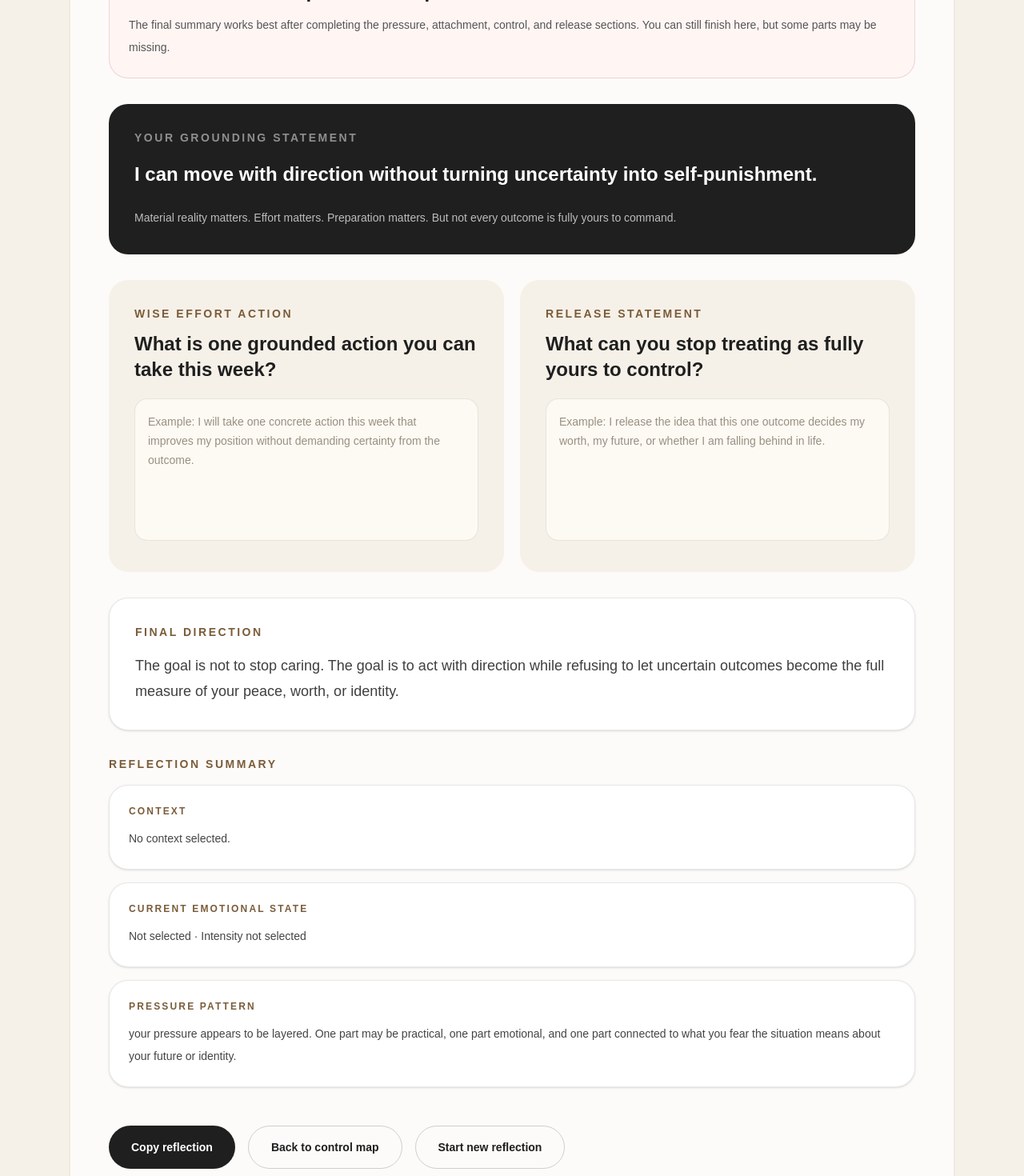
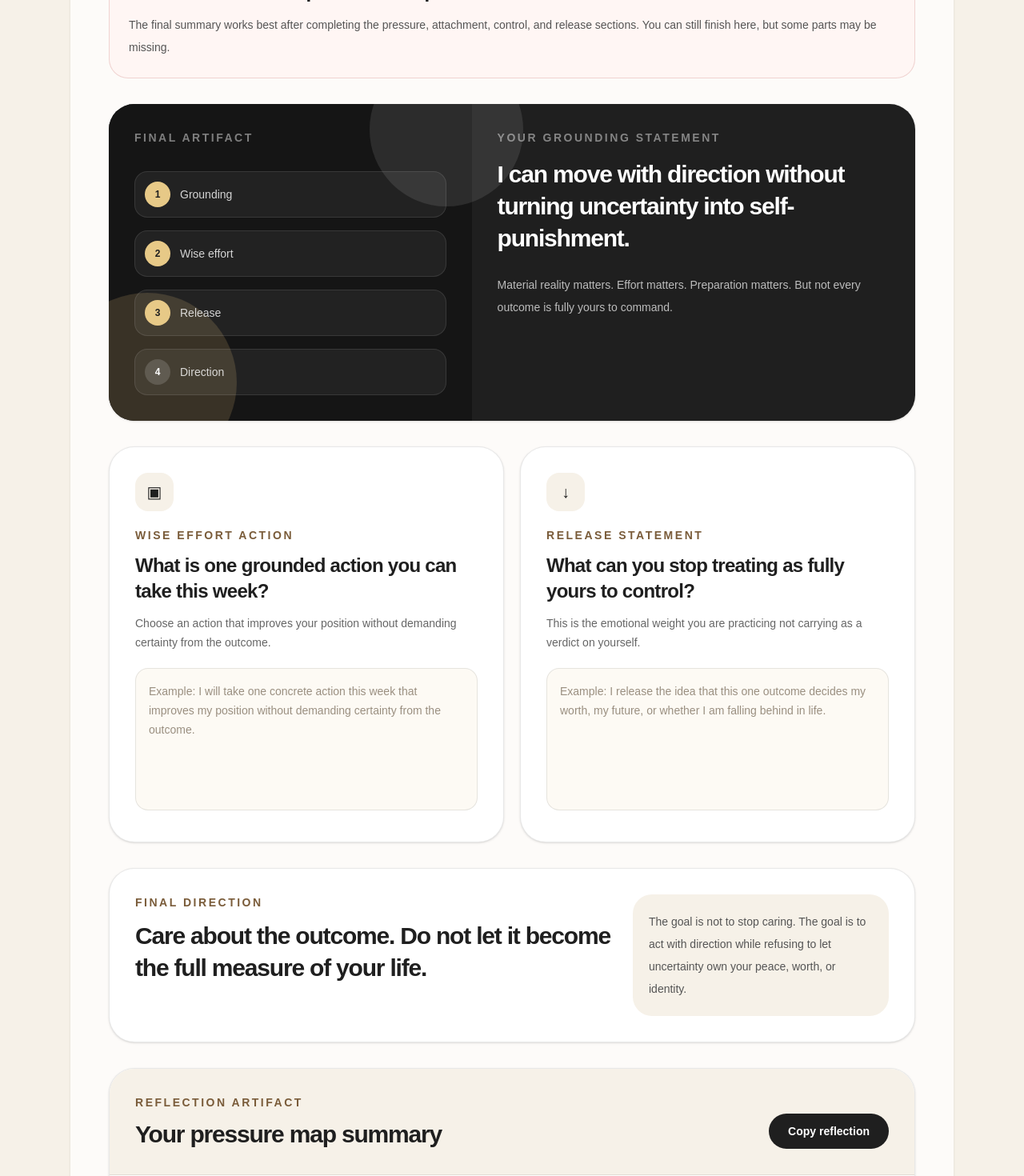
Before and after one commit to diegouriber/under-pressure, a Next.js app: page /final in a window 1280 px wide. Shown: the part 440-1910 px from the top of the page at 80% size. Built offline with nearby package versions, Linux system fonts and the light colour scheme.

Commit message:
Improve final reflection artifact

```diff
--- a/app/final/page.tsx
+++ b/app/final/page.tsx
@@ -94,30 +94,61 @@ export default function FinalPage() {
           </section>
         )}
 
-        <section className="rounded-3xl bg-[#1f1f1f] p-6 text-white md:p-8">
-          <p className="text-sm font-semibold uppercase tracking-[0.18em] text-white/50">
+        <section className="overflow-hidden rounded-[2rem] bg-[#1f1f1f] text-white shadow-sm">
+          <div className="grid gap-0 md:grid-cols-[0.9fr_1.1fr]">
+            <div className="relative min-h-[280px] bg-[#151515] p-6 md:p-8">
+              <div className="absolute -right-16 -top-16 h-48 w-48 rounded-full bg-white/10" />
+              <div className="absolute -bottom-16 -left-16 h-56 w-56 rounded-full bg-[#c9a66b]/20" />
+
+              <div className="relative z-10">
+                <p className="text-sm font-semibold uppercase tracking-[0.18em] text-white/45">
+                  Final artifact
+                </p>
+
+                <div className="mt-8 space-y-4">
+                  <FinalNode number="1" label="Grounding" active />
+                  <FinalNode number="2" label="Wise effort" active />
+                  <FinalNode number="3" label="Release" active />
+                  <FinalNode number="4" label="Direction" />
+                </div>
+              </div>
+            </div>
+
+            <div className="p-6 md:p-8">
+              <p className="text-sm font-semibold uppercase tracking-[0.18em] text-white/45">
                 Your grounding statement
               </p>
 
-          <h2 className="mt-4 text-2xl font-semibold leading-10">
+              <h2 className="mt-4 text-3xl font-semibold leading-10 tracking-[-0.04em]">
                 {analysis.groundingStatement}
               </h2>
 
-          <p className="mt-5 text-sm leading-7 text-white/70">
-            Material reality matters. Effort matters. Preparation matters. But
-            not every outcome is fully yours to command.
+              <p className="mt-6 text-sm leading-7 text-white/70">
+                Material reality matters. Effort matters. Preparation matters.
+                But not every outcome is fully yours to command.
               </p>
+            </div>
+          </div>
         </section>
 
-        <div className="grid gap-5 md:grid-cols-2">
-          <section className="rounded-3xl bg-[#f6f1e8] p-6 md:p-8">
-            <p className="text-sm font-semibold uppercase tracking-[0.18em] text-[#7a5c3a]">
+        <section className="grid gap-5 md:grid-cols-2">
+          <div className="rounded-[2rem] border border-[#1f1f1f]/10 bg-white p-6 shadow-sm md:p-8">
+            <div className="flex h-12 w-12 items-center justify-center rounded-2xl bg-[#f6f1e8] text-xl text-[#1f1f1f]">
+              ▣
+            </div>
+
+            <p className="mt-5 text-sm font-semibold uppercase tracking-[0.18em] text-[#7a5c3a]">
               Wise effort action
             </p>
 
-            <h2 className="mt-3 text-2xl font-semibold text-[#1f1f1f]">
+            <h2 className="mt-3 text-2xl font-semibold tracking-[-0.03em] text-[#1f1f1f]">
               What is one grounded action you can take this week?
             </h2>
+
+            <p className="mt-3 text-sm leading-6 text-[#666]">
+              Choose an action that improves your position without demanding
+              certainty from the outcome.
+            </p>
 
             <textarea
               rows={6}
@@ -128,16 +159,25 @@ export default function FinalPage() {
               placeholder={buildWiseEffortPlaceholder(session)}
               className="mt-5 w-full resize-none rounded-2xl border border-[#1f1f1f]/10 bg-[#fdfaf4] p-4 text-sm leading-6 text-[#1f1f1f] outline-none transition placeholder:text-[#9a8f80] focus:border-[#7a5c3a]"
             />
-          </section>
+          </div>
 
-          <section className="rounded-3xl bg-[#f6f1e8] p-6 md:p-8">
-            <p className="text-sm font-semibold uppercase tracking-[0.18em] text-[#7a5c3a]">
+          <div className="rounded-[2rem] border border-[#1f1f1f]/10 bg-white p-6 shadow-sm md:p-8">
+            <div className="flex h-12 w-12 items-center justify-center rounded-2xl bg-[#f6f1e8] text-xl text-[#1f1f1f]">
+              ↓
+            </div>
+
+            <p className="mt-5 text-sm font-semibold uppercase tracking-[0.18em] text-[#7a5c3a]">
               Release statement
             </p>
 
-            <h2 className="mt-3 text-2xl font-semibold text-[#1f1f1f]">
+            <h2 className="mt-3 text-2xl font-semibold tracking-[-0.03em] text-[#1f1f1f]">
               What can you stop treating as fully yours to control?
             </h2>
+
+            <p className="mt-3 text-sm leading-6 text-[#666]">
+              This is the emotional weight you are practicing not carrying as a
+              verdict on yourself.
+            </p>
 
             <textarea
               rows={6}
@@ -148,34 +188,64 @@ export default function FinalPage() {
               placeholder={buildReleasePlaceholder(session)}
               className="mt-5 w-full resize-none rounded-2xl border border-[#1f1f1f]/10 bg-[#fdfaf4] p-4 text-sm leading-6 text-[#1f1f1f] outline-none transition placeholder:text-[#9a8f80] focus:border-[#7a5c3a]"
             />
+          </div>
         </section>
-        </div>
 
-        <section className="rounded-3xl border border-[#1f1f1f]/10 bg-white p-6 shadow-sm md:p-8">
+        <section className="rounded-[2rem] border border-[#1f1f1f]/10 bg-white p-6 shadow-sm md:p-8">
+          <div className="flex flex-col gap-6 md:flex-row md:items-start md:justify-between">
+            <div>
               <p className="text-sm font-semibold uppercase tracking-[0.18em] text-[#7a5c3a]">
                 Final direction
               </p>
 
-          <p className="mt-4 text-lg leading-8 text-[#3f3f3f]">
-            The goal is not to stop caring. The goal is to act with direction
-            while refusing to let uncertain outcomes become the full measure of
-            your peace, worth, or identity.
+              <h2 className="mt-3 max-w-2xl text-3xl font-semibold leading-10 tracking-[-0.04em] text-[#1f1f1f]">
+                Care about the outcome. Do not let it become the full measure of
+                your life.
+              </h2>
+            </div>
+
+            <div className="rounded-3xl bg-[#f6f1e8] p-5 md:max-w-xs">
+              <p className="text-sm leading-7 text-[#555]">
+                The goal is not to stop caring. The goal is to act with
+                direction while refusing to let uncertainty own your peace,
+                worth, or identity.
               </p>
+            </div>
+          </div>
         </section>
 
-        <section>
-          <p className="mb-4 text-sm font-semibold uppercase tracking-[0.18em] text-[#7a5c3a]">
-            Reflection summary
+        <section className="overflow-hidden rounded-[2rem] border border-[#1f1f1f]/10 bg-white shadow-sm">
+          <div className="border-b border-[#1f1f1f]/10 bg-[#f6f1e8] p-6 md:p-8">
+            <div className="flex flex-col gap-4 md:flex-row md:items-end md:justify-between">
+              <div>
+                <p className="text-sm font-semibold uppercase tracking-[0.18em] text-[#7a5c3a]">
+                  Reflection artifact
                 </p>
 
+                <h2 className="mt-3 text-3xl font-semibold tracking-[-0.04em] text-[#1f1f1f]">
+                  Your pressure map summary
+                </h2>
+              </div>
+
+              <button
+                type="button"
+                onClick={copyReflection}
+                className="rounded-full bg-[#1f1f1f] px-6 py-3 text-center text-sm font-semibold text-white transition hover:opacity-90"
+              >
+                {copied ? "Copied reflection" : "Copy reflection"}
+              </button>
+            </div>
+          </div>
+
+          <div className="p-6 md:p-8">
             <div className="grid gap-4">
-            <SummaryCard
+              <ArtifactCard
                 title="Context"
                 content={buildContextSummary(session)}
                 alwaysShow
               />
 
-            <SummaryCard
+              <ArtifactCard
                 title="Current emotional state"
                 content={`${session.mood || "Not selected"} · Intensity ${
                   session.intensity || "not selected"
@@ -183,53 +253,62 @@ export default function FinalPage() {
                 alwaysShow
               />
 
-            <SummaryCard
-              title="Pressure pattern"
+              <ArtifactCard
+                title="Detected pressure pattern"
                 content={analysis.dominantPattern}
                 alwaysShow
+                featured
               />
 
-            <SummaryCard
+              <ArtifactCard
                 title="What was weighing on me"
                 content={session.pressureText}
               />
 
-            <SummaryCard
+              <ArtifactCard
                 title="Outcome I felt attached to"
                 content={session.attachmentText}
               />
 
               <div className="grid gap-4 md:grid-cols-2">
-              <SummaryCard
+                <ArtifactCard
                   title="What I can control"
                   content={session.controlMap.control}
                 />
 
-              <SummaryCard
+                <ArtifactCard
                   title="What I can influence"
                   content={session.controlMap.influence}
                 />
 
-              <SummaryCard
+                <ArtifactCard
                   title="What I can prepare for"
                   content={session.controlMap.preparation}
                 />
 
-              <SummaryCard
+                <ArtifactCard
                   title="What I need to release"
                   content={session.controlMap.release}
                 />
               </div>
 
-            <SummaryCard
+              <ArtifactCard
                 title="Wise effort action"
                 content={session.wiseEffortAction}
               />
 
-            <SummaryCard
+              <ArtifactCard
                 title="Release statement"
                 content={session.releaseStatement}
               />
+
+              <ArtifactCard
+                title="Grounding"
+                content={analysis.groundingStatement}
+                alwaysShow
+                featured
+              />
+            </div>
           </div>
         </section>
 
@@ -262,26 +341,66 @@ export default function FinalPage() {
   );
 }
 
-function SummaryCard({
+function FinalNode({
+  number,
+  label,
+  active,
+}: {
+  number: string;
+  label: string;
+  active?: boolean;
+}) {
+  return (
+    <div className="flex items-center gap-3 rounded-2xl border border-white/10 bg-white/[0.06] p-3">
+      <div
+        className={`flex h-8 w-8 items-center justify-center rounded-full text-xs font-semibold ${
+          active ? "bg-[#e7c987] text-[#1f1f1f]" : "bg-white/15 text-white"
+        }`}
+      >
+        {number}
+      </div>
+
+      <p className="text-sm font-medium text-white/80">{label}</p>
+    </div>
+  );
+}
+
+function ArtifactCard({
   title,
   content,
   alwaysShow = false,
+  featured = false,
 }: {
   title: string;
   content?: string;
   alwaysShow?: boolean;
+  featured?: boolean;
 }) {
   const cleanContent = content?.trim();
 
   if (!alwaysShow && !cleanContent) return null;
 
   return (
-    <div className="rounded-3xl border border-[#1f1f1f]/10 bg-white p-6 shadow-sm">
-      <p className="text-xs font-semibold uppercase tracking-[0.18em] text-[#7a5c3a]">
+    <div
+      className={`rounded-3xl border p-6 ${
+        featured
+          ? "border-[#1f1f1f]/10 bg-[#1f1f1f] text-white"
+          : "border-[#1f1f1f]/10 bg-[#fdfaf4] text-[#1f1f1f]"
+      }`}
+    >
+      <p
+        className={`text-xs font-semibold uppercase tracking-[0.18em] ${
+          featured ? "text-white/45" : "text-[#7a5c3a]"
+        }`}
+      >
         {title}
       </p>
 
-      <p className="mt-3 whitespace-pre-wrap text-sm leading-7 text-[#444]">
+      <p
+        className={`mt-3 whitespace-pre-wrap text-sm leading-7 ${
+          featured ? "text-white/75" : "text-[#444]"
+        }`}
+      >
         {cleanContent || "This part has not been completed yet."}
       </p>
     </div>
```
Lines whose indentation alone changed are shown as unchanged.
